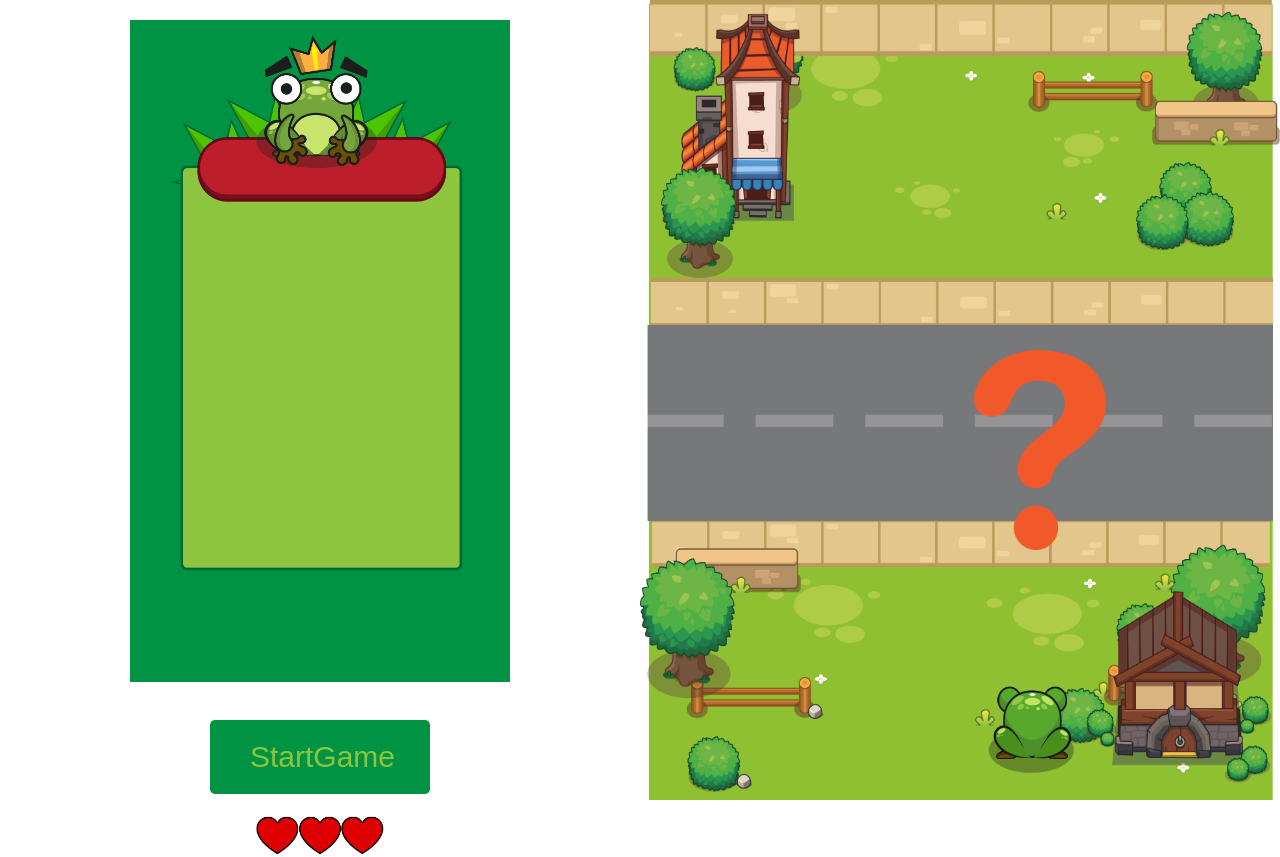
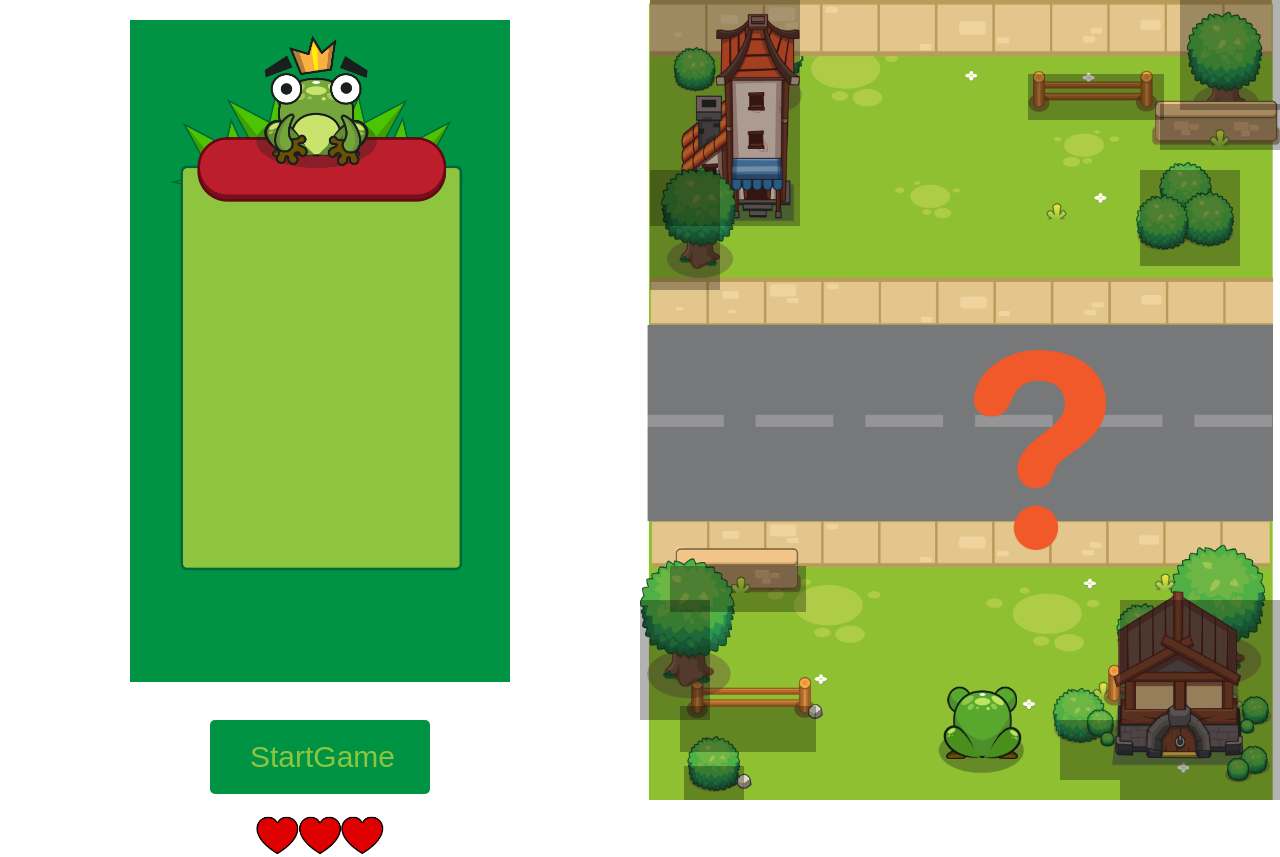
Before and after one commit to danube20/frog_quizz, a plain HTML site: page index.html in a window 1280 px wide. Both pictures are taken after a click on the button "StartGame". Drawn offline with Linux system fonts and the light colour scheme.

Commit message:
máscaras pero sin array

```diff
--- a/js/game.js
+++ b/js/game.js
@@ -11,6 +11,7 @@ const Game = {
   obstaclesUp: [],
   quizzObjects: undefined,
   lifes: 3,
+  masksArray: [],
 
   keys: {
     LEFT: 37,
@@ -46,6 +47,7 @@ const Game = {
       }
       this.clear();
       this.drawAll();
+      this.generateMasks();
       this.generateObstaclesUp();
       this.generateObstaclesDown();
       this.clearObstaclesUp();
@@ -179,4 +181,32 @@ const Game = {
       };
     }
   },
+
+  generateMasks() {
+    this.ctx.fillStyle = "rgba(0, 0, 0, 0.3)";
+    //torre arr iz
+    this.ctx.fillRect(10, 0, 150, 226);
+    //arbol arr iz
+    this.ctx.fillRect(10, 170, 70, 120);
+    //casa ab dch
+    this.ctx.fillRect(480, 600, 160, 200);
+    //valla arr
+    this.ctx.fillRect(388, 74, 136, 46);
+    //muro arr
+    this.ctx.fillRect(520, 104, 136, 46);
+    //arbol arr dch
+    this.ctx.fillRect(540, 0, 100, 110);
+    //seto arriba dch
+    this.ctx.fillRect(500, 170, 100, 96);
+    //valla ab
+    this.ctx.fillRect(40, 706, 136, 46);
+    //arbol ab iz
+    this.ctx.fillRect(0, 600, 70, 120);
+    //muro ab
+    this.ctx.fillRect(30, 566, 136, 46);
+    //setito ab iz
+    this.ctx.fillRect(44, 766, 60, 60);
+    //setito ab dch
+    this.ctx.fillRect(420, 720, 60, 60);
+  },
 };
--- a/js/obstacles-up.js
+++ b/js/obstacles-up.js
@@ -1,5 +1,5 @@
 class ObstacleUp {
-  constructor(ctx, imgSrc) {
+  constructor(ctx) {
     this.ctx = ctx;
     this.width = 188;
     this.height = 120;
--- a/js/player.js
+++ b/js/player.js
@@ -14,7 +14,7 @@ class Player {
     this.image.framesIndex = 0;
     this.lastMove;
 
-    this.posX = 250;
+    this.posX = 200;
     this.posY = 600;
 
     this.velMOVE = 20;
```
Also changed, not shown: index.html (+1 -0 lines), js/masks.js (added, +13 -0 lines), 1 other file.
